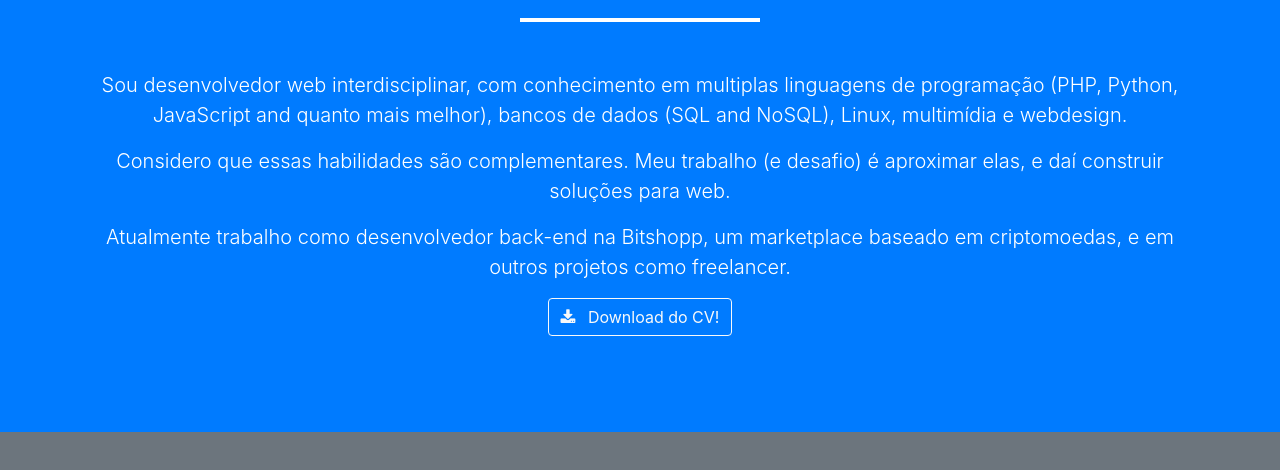
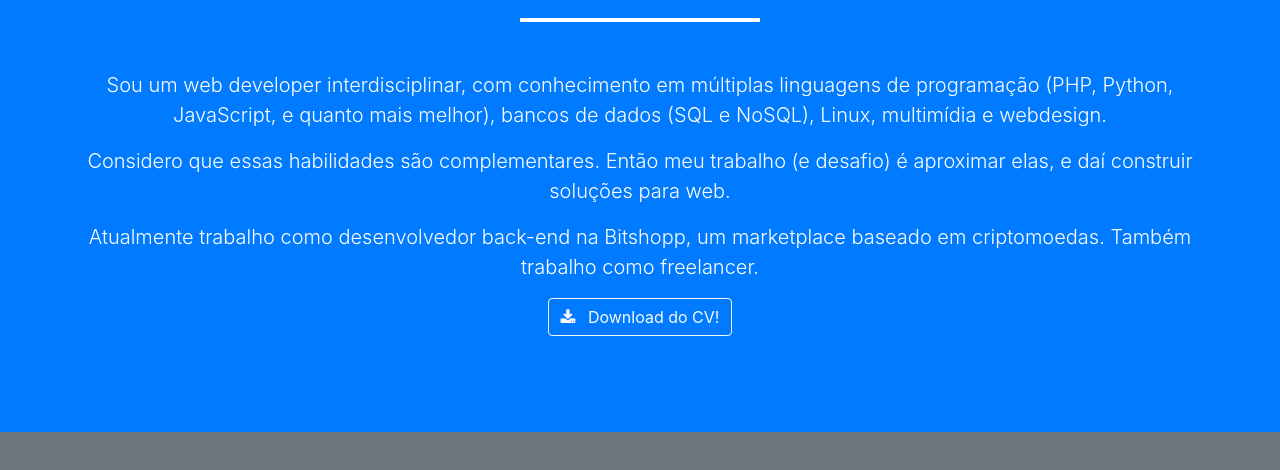
Before and after one commit to anankran/anweb, a website with bundled scripts: page index.html in a window 1280 px wide. Shown: the part 738-1208 px from the top of the page. Built offline with nearby package versions, Linux system fonts and the light colour scheme.

Commit message:
Corrections

```diff
--- a/index.html
+++ b/index.html
@@ -48,9 +48,9 @@
         <hr class="star-light mb-5">
         <div class="row text-center">
           <div class="col-lg-12">
-            <p class="lead">Sou desenvolvedor web interdisciplinar, com conhecimento em multiplas linguagens de programação (PHP, Python, JavaScript and quanto mais melhor), bancos de dados (SQL and NoSQL), Linux, multimídia e webdesign.</p>
-            <p class="lead">Considero que essas habilidades são complementares. Meu trabalho (e desafio) é aproximar elas, e daí construir soluções para web.</p>
-            <p class="lead">Atualmente trabalho como desenvolvedor back-end na <a href="https://www.bitshopp.com/" class="text-white">Bitshopp</a>, um marketplace baseado em criptomoedas, e em outros projetos como freelancer.</p>
+            <p class="lead">Sou um web developer interdisciplinar, com conhecimento em múltiplas linguagens de programação (PHP, Python, JavaScript, e quanto mais melhor), bancos de dados (SQL e NoSQL), Linux, multimídia e webdesign.</p>
+            <p class="lead">Considero que essas habilidades são complementares. Então meu trabalho (e desafio) é aproximar elas, e daí construir soluções para web.</p>
+            <p class="lead">Atualmente trabalho como desenvolvedor back-end na <a href="https://www.bitshopp.com/" class="text-white">Bitshopp</a>, um marketplace baseado em criptomoedas. Também trabalho como freelancer.</p>
           </div>
         </div>
         <div class="text-center mt-12">
```
